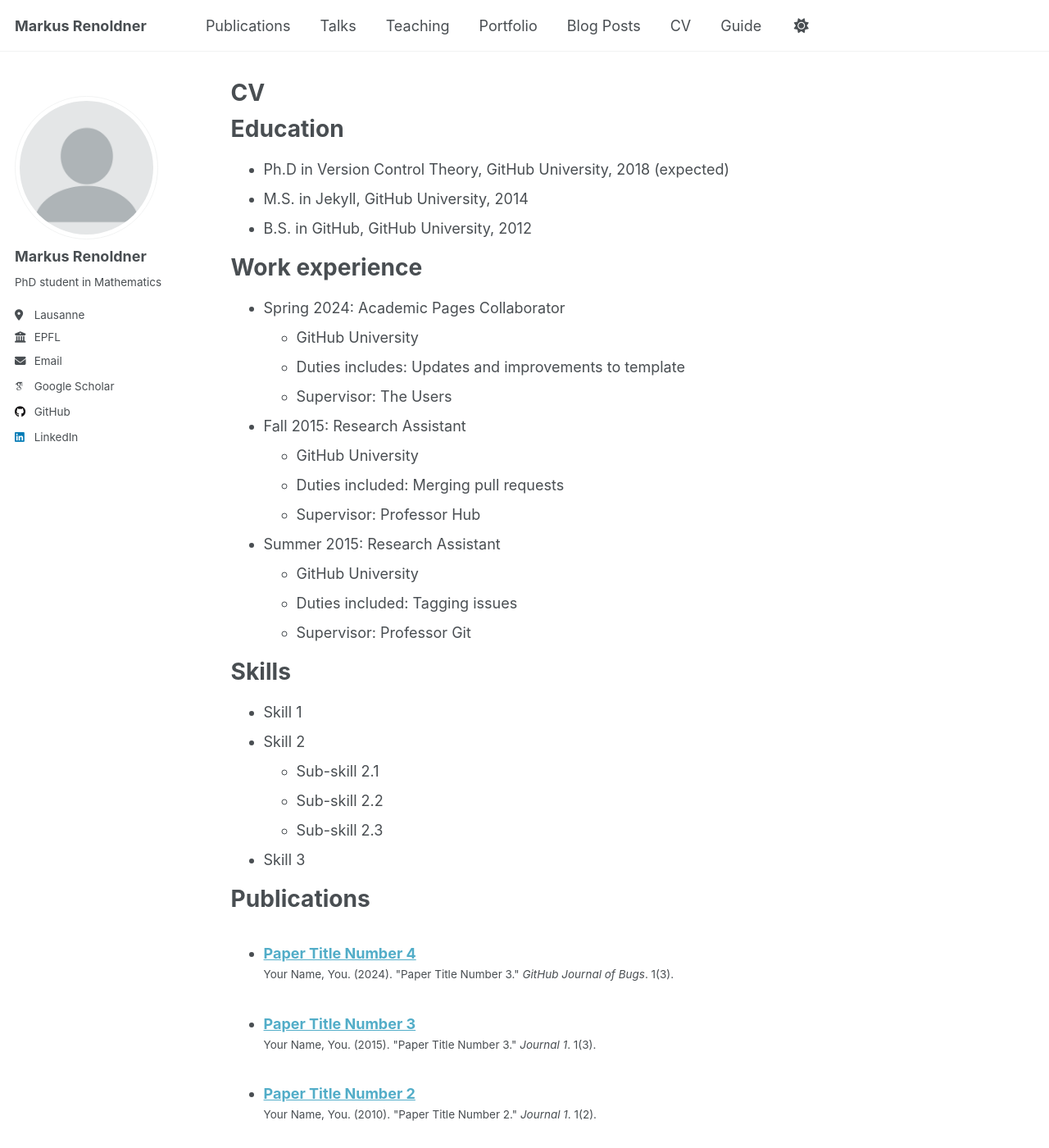
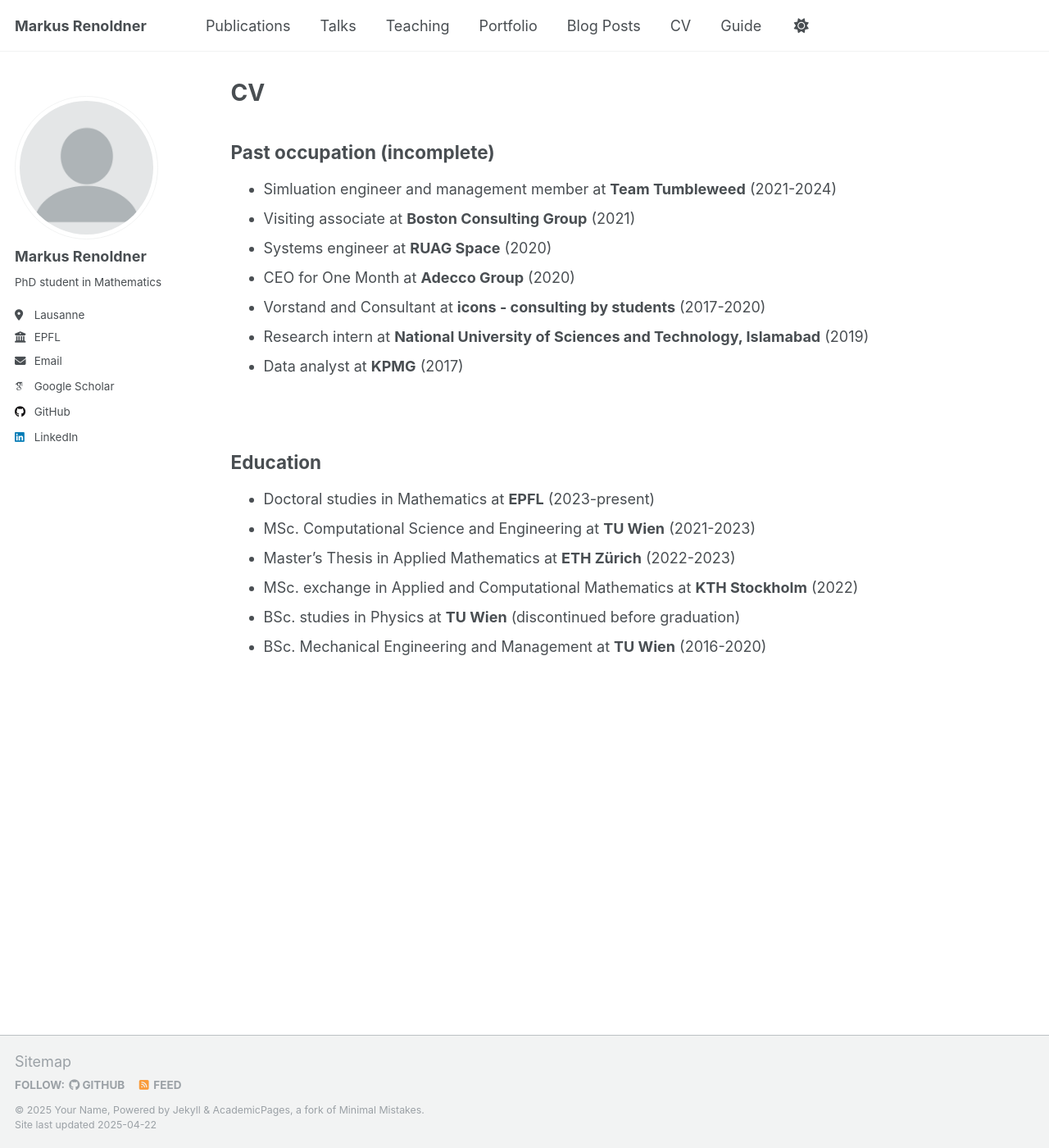
Before and after one commit to markusrenoldner/website, a Jekyll site: the page built from _pages/cv.md, in a window 1280 px wide and 1400 px high. Shown: the whole window at 82% size. Built offline with Jekyll 4.4.1, drawn with Linux system fonts in a browser that asks for light colours; some web fonts are replaced; some of the changed text lies outside the part shown.

Commit message:
Update cv.md

```diff
--- a/_pages/cv.md
+++ b/_pages/cv.md
@@ -9,56 +9,24 @@
 
 {% include base_path %}
 
-Education
-======
-* Ph.D in Version Control Theory, GitHub University, 2018 (expected)
-* M.S. in Jekyll, GitHub University, 2014
-* B.S. in GitHub, GitHub University, 2012
+## Past occupation (incomplete)
 
-Work experience
-======
-* Spring 2024: Academic Pages Collaborator
-  * GitHub University
-  * Duties includes: Updates and improvements to template
-  * Supervisor: The Users
+- Simluation engineer and management member at **Team Tumbleweed** (2021-2024)
+- Visiting associate at **Boston Consulting Group** (2021)
+- Systems engineer at **RUAG Space** (2020)
+- CEO for One Month at **Adecco Group** (2020)
+- Vorstand and Consultant at **icons - consulting by students** (2017-2020)
+- Research intern at **National University of Sciences and Technology, Islamabad** (2019)
+- Data analyst at **KPMG** (2017)
 
-* Fall 2015: Research Assistant
-  * GitHub University
-  * Duties included: Merging pull requests
-  * Supervisor: Professor Hub
 
-* Summer 2015: Research Assistant
-  * GitHub University
-  * Duties included: Tagging issues
-  * Supervisor: Professor Git
+<br />
 
-Skills
-======
-* Skill 1
-* Skill 2
-  * Sub-skill 2.1
-  * Sub-skill 2.2
-  * Sub-skill 2.3
-* Skill 3
+## Education
 
-Publications
-======
-  <ul>{% for post in site.publications reversed %}
-    {% include archive-single-cv.html %}
-  {% endfor %}</ul>
-
-Talks
-======
-  <ul>{% for post in site.talks reversed %}
-    {% include archive-single-talk-cv.html  %}
-  {% endfor %}</ul>
-
-Teaching
-======
-  <ul>{% for post in site.teaching reversed %}
-    {% include archive-single-cv.html %}
-  {% endfor %}</ul>
-
-Service and leadership
-======
-* Currently signed in to 43 different slack teams
+- Doctoral studies in Mathematics at **EPFL** (2023-present)
+- MSc. Computational Science and Engineering at **TU Wien** (2021-2023)
+- Master’s Thesis in Applied Mathematics at **ETH Zürich** (2022-2023)
+- MSc. exchange in Applied and Computational Mathematics at **KTH Stockholm** (2022)
+- BSc. studies in Physics at **TU Wien** (discontinued before graduation)
+- BSc. Mechanical Engineering and Management at **TU Wien** (2016-2020)
```
